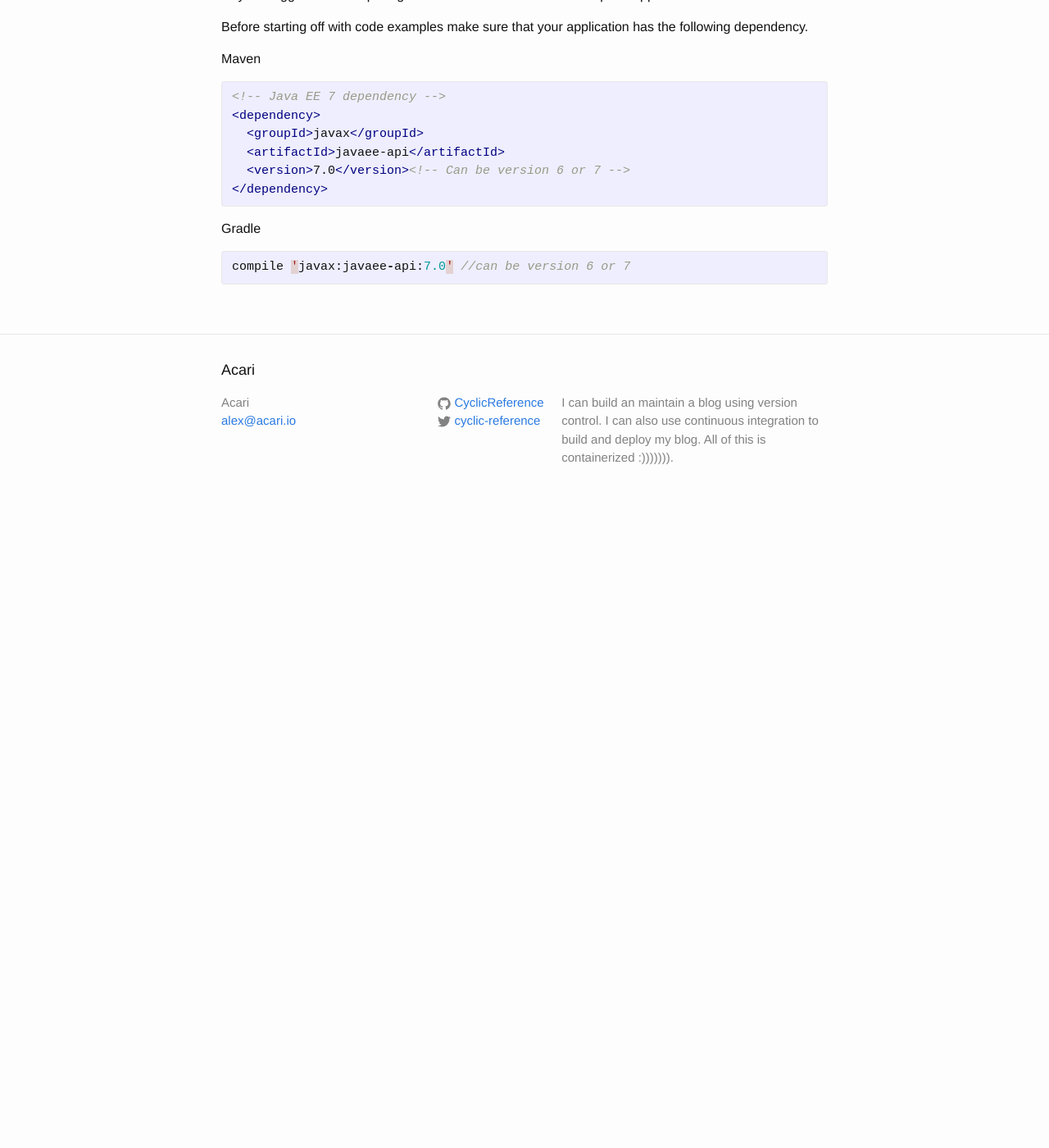
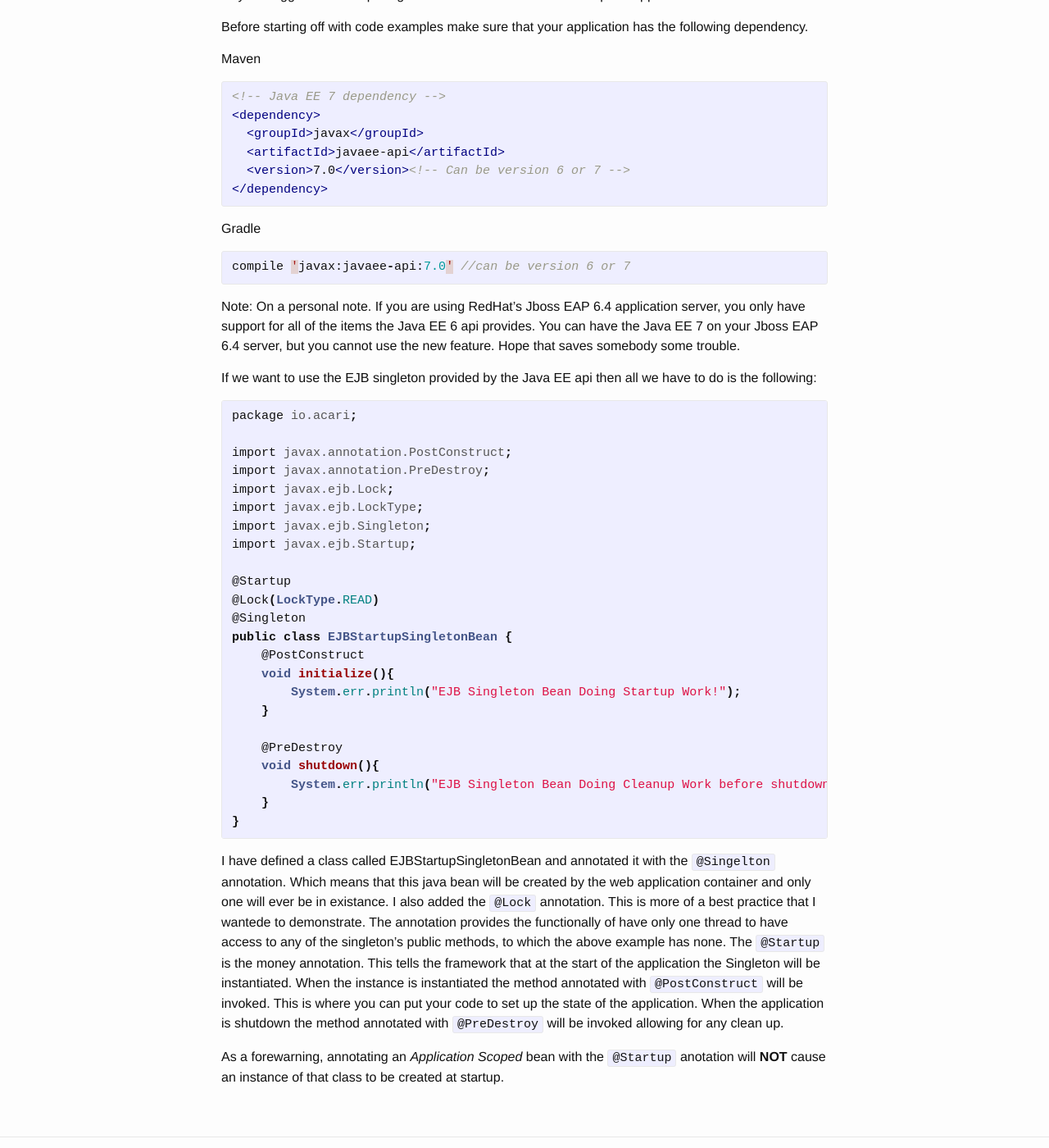
Before and after one commit to Unthrottled/blog, a Jekyll site: the page built from _posts/2017-04-23-Startup-CDI.md, in a window 1280 px wide and 1400 px high, scrolled down 584 px. Shown: the whole window at 82% size. Built offline with Jekyll 4.4.1, drawn with Linux system fonts in a browser that asks for light colours; before the commit the page ends 1214 px from its top, so only the background shows below that.

Commit message:
First Code Example.

```diff
--- a/_posts/2017-04-23-Startup-CDI.md
+++ b/_posts/2017-04-23-Startup-CDI.md
@@ -29,3 +29,39 @@ Gradle
 {% highlight java  %}
 compile 'javax:javaee-api:7.0' //can be version 6 or 7
 {% endhighlight %}
+
+Note: On a personal note. If you are using RedHat's Jboss EAP 6.4 application server, you only have support for all of the items the Java EE 6 api provides. You can have the Java EE 7 on your Jboss EAP 6.4 server, but you cannot use the new feature. Hope that saves somebody some trouble.
+
+If we want to use the EJB singleton provided by the Java EE api then all we have to do is the following:
+
+{% highlight java  %}
+package io.acari;
+
+import javax.annotation.PostConstruct;
+import javax.annotation.PreDestroy;
+import javax.ejb.Lock;
+import javax.ejb.LockType;
+import javax.ejb.Singleton;
+import javax.ejb.Startup;
+
+@Startup
+@Lock(LockType.READ)
+@Singleton
+public class EJBStartupSingletonBean {
+    @PostConstruct
+    void initialize(){
+        System.err.println("EJB Singleton Bean Doing Startup Work!");
+    }
+
+    @PreDestroy
+    void shutdown(){
+        System.err.println("EJB Singleton Bean Doing Cleanup Work before shutdown!");
+    }
+}
+{% endhighlight %}
+
+I have defined a class called EJBStartupSingletonBean and annotated it with the `@Singelton` annotation. Which means that this java bean will be created by the web application container and only one will ever be in existance. I also added the `@Lock` annotation. This is more of a best practice that I wantede to demonstrate. The annotation provides the functionally of have only one thread to have access to any of the singleton's public methods, to which the above example has none.
+The `@Startup` is the money annotation. This tells the framework that at the start of the application the Singleton will be instantiated. When the instance is instantiated the method annotated with `@PostConstruct` will be invoked.
+This is where you can put your code to set up the state of the application. When the application is shutdown the method annotated with `@PreDestroy` will be invoked allowing for any clean up.
+
+As a forewarning, annotating an _Application Scoped_ bean with the `@Startup` anotation will **NOT** cause an instance of that class to be created at startup.
```
